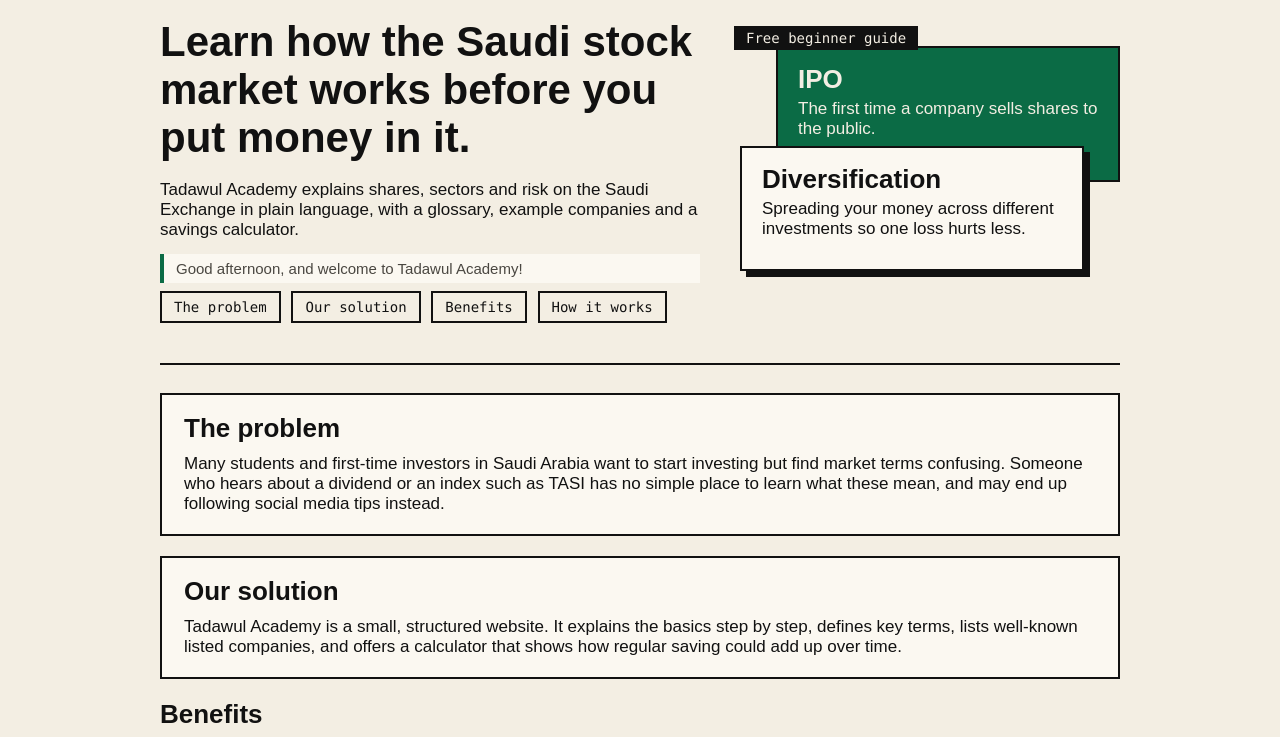
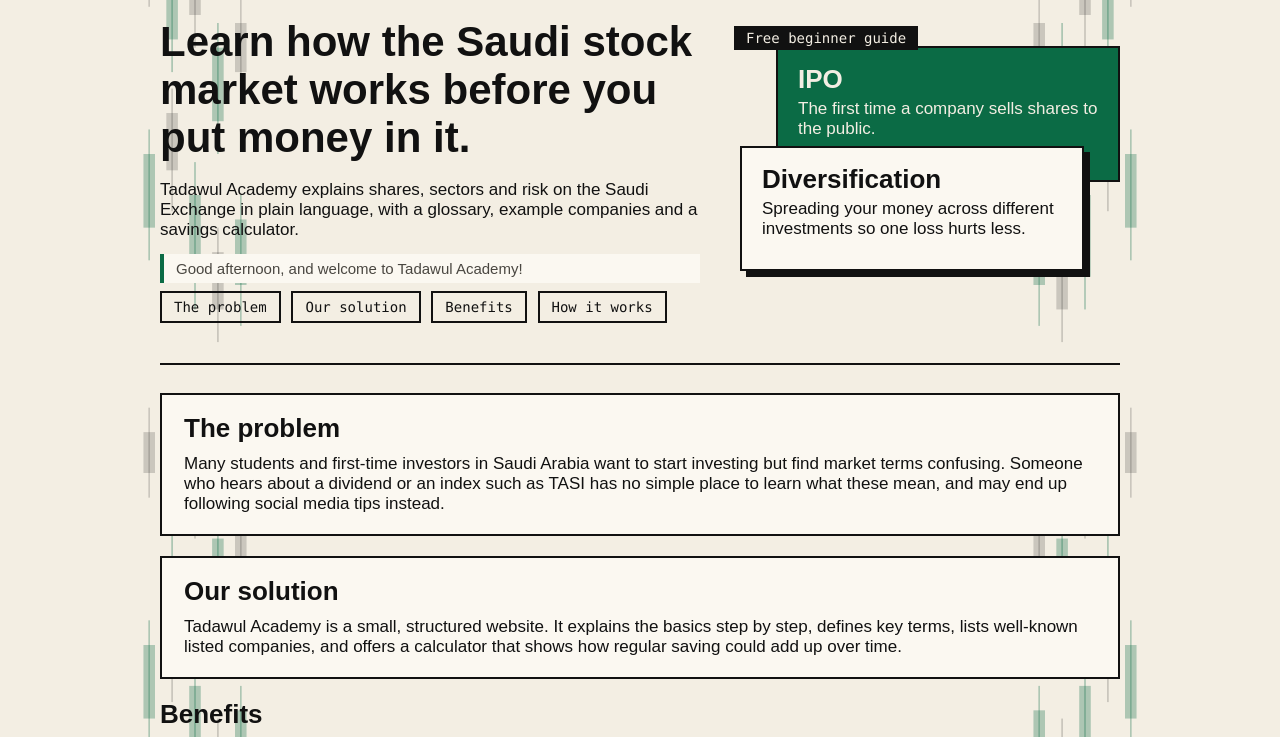
Before and after one commit to sirxuq/tadawul-academy, a plain HTML site: page index.html in a window 1280 px wide. Shown: the part 116-853 px from the top of the page. Drawn offline with Linux system fonts and the light colour scheme.

Commit message:
Add transparent side artwork.

```diff
--- a/css/style.css
+++ b/css/style.css
@@ -1,6 +1,10 @@
 /* Tadawul Academy - external style sheet (shared by all pages) */
 html { background-color: #111111; }
-body { margin: 0; background-color: #F3EEE3; color: #111111; font-family: Arial, Helvetica, sans-serif; font-size: 17px; }
+body { margin: 0; background-color: #F3EEE3; color: #111111; font-family: Arial, Helvetica, sans-serif; font-size: 17px;
+  background-image: url(../images/side-left.png), url(../images/side-right.png);
+  background-position: 12% top, 88% top;
+  background-repeat: repeat-y, repeat-y;
+  background-size: 180px auto, 180px auto; }
 h1, h2, h3 { color: #111111; margin-top: 0; margin-bottom: 10px; }
 h1 { font-size: 42px; margin-bottom: 18px; }
 h2 { font-size: 26px; }
```
Also changed, not shown: images/side-left.png (added), images/side-right.png (added).
